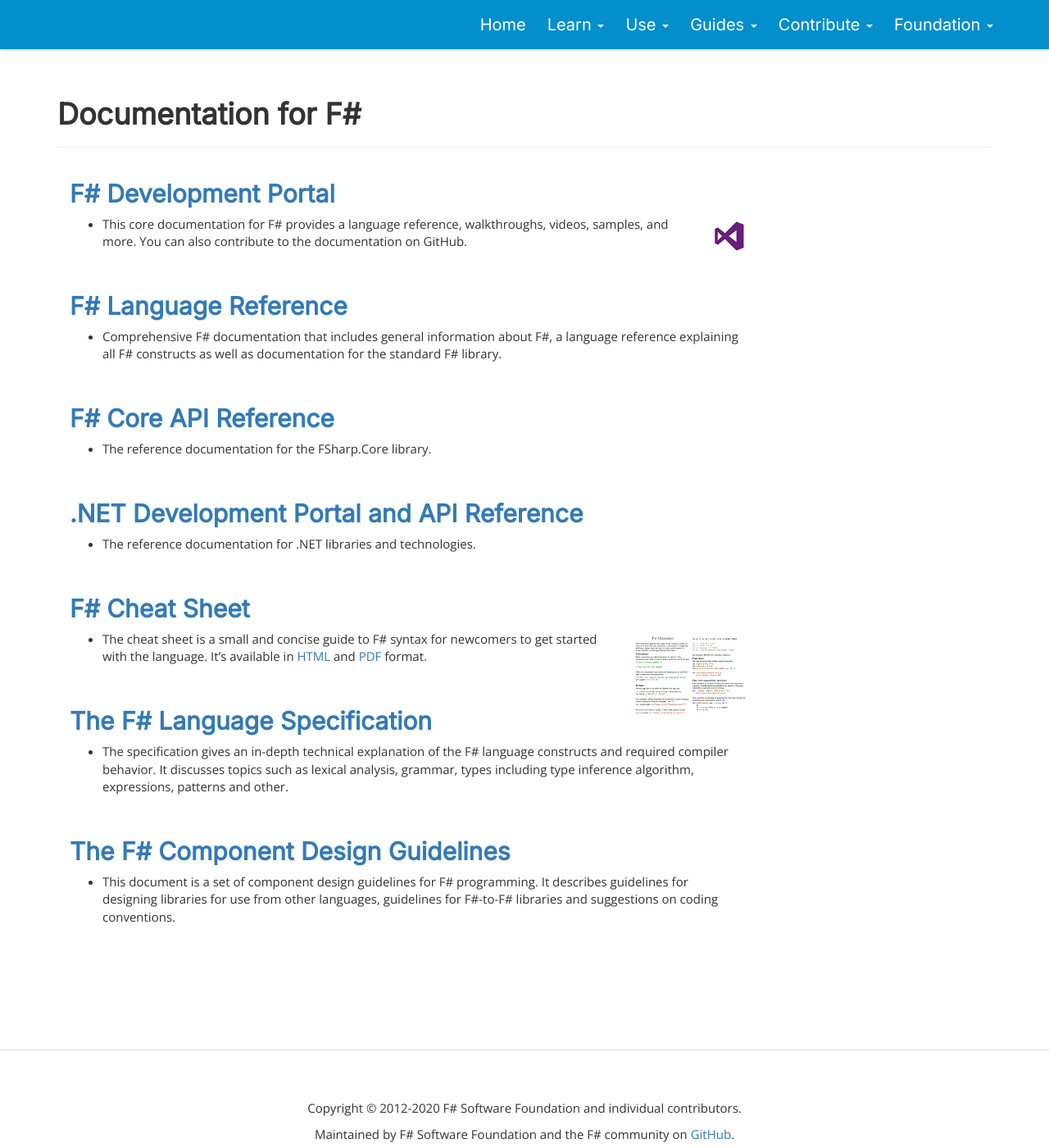
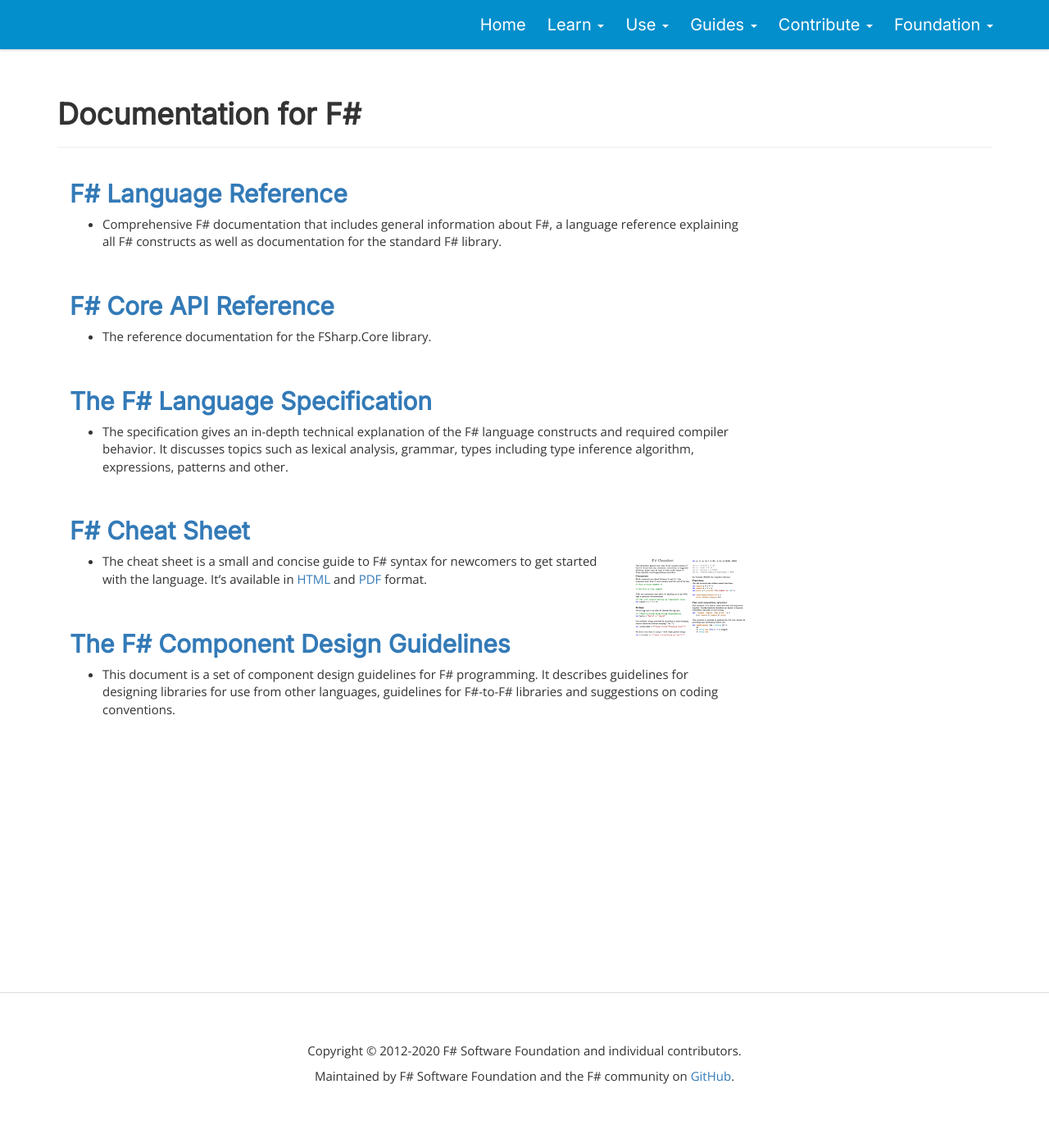
Before and after one commit to fsharp/fsharp.org, a Jekyll site: the page built from docs/index.md, in a window 1280 px wide and 1400 px high. Shown: the whole window at 82% size. Built offline with Jekyll 4.4.1, drawn with Linux system fonts in a browser that asks for light colours; nearby versions of some CDN libraries.

Commit message:
simplification

```diff
--- a/_layouts/default.html
+++ b/_layouts/default.html
@@ -73,9 +73,6 @@
                             </li>
                             <li>
                                 <a href="/docs">Documentation</a>
-                            </li>
-                            <li>
-                                <a href="/specs/language-spec/">Language spec</a>
                             </li>
                             <li>
                                 <a href="/testimonials/">Testimonials</a>
--- a/docs/index.md
+++ b/docs/index.md
@@ -3,15 +3,6 @@
 title: Documentation | The F# Software Foundation
 headline: Documentation for F#
 ---
-
-## [F# Development Portal](https://docs.microsoft.com/en-us/dotnet/articles/fsharp/)
-
-<img src="../images/thumbs/vstudio.png" style="float:right;margin:5px 0px 5px 25px;" />
-
-* This core documentation for F# provides a language reference, walkthroughs, videos, samples, and more.  You can also
-contribute to the documentation on GitHub.
-
-<br />
 
 ## [F# Language Reference](https://docs.microsoft.com/en-us/dotnet/fsharp/language-reference/)
 
@@ -25,9 +16,12 @@
 
 <br />
 
-## [.NET Development Portal and API Reference](https://docs.microsoft.com/dotnet//)
+## [The F# Language Specification](../specs/language-spec)
 
-* The reference documentation for .NET libraries and technologies.
+* The specification gives an in-depth
+  technical explanation of the F# language constructs and required compiler behavior.
+  It discusses topics such as lexical analysis, grammar, types including type inference
+  algorithm, expressions, patterns and other.
 
 <br />
 
@@ -39,15 +33,6 @@
 
 <br />
 
-## [The F# Language Specification](../specs/language-spec)
-
-* The specification gives an in-depth
-  technical explanation of the F# language constructs and required compiler behavior.
-  It discusses topics such as lexical analysis, grammar, types including type inference
-  algorithm, expressions, patterns and other.
-
-<br />
-
 ## [The F# Component Design Guidelines](https://docs.microsoft.com/en-us/dotnet/fsharp/style-guide/component-design-guidelines)
 
 * This document is a set of component
```
Also changed, not shown: specs/index.md (+1 -1 lines).
